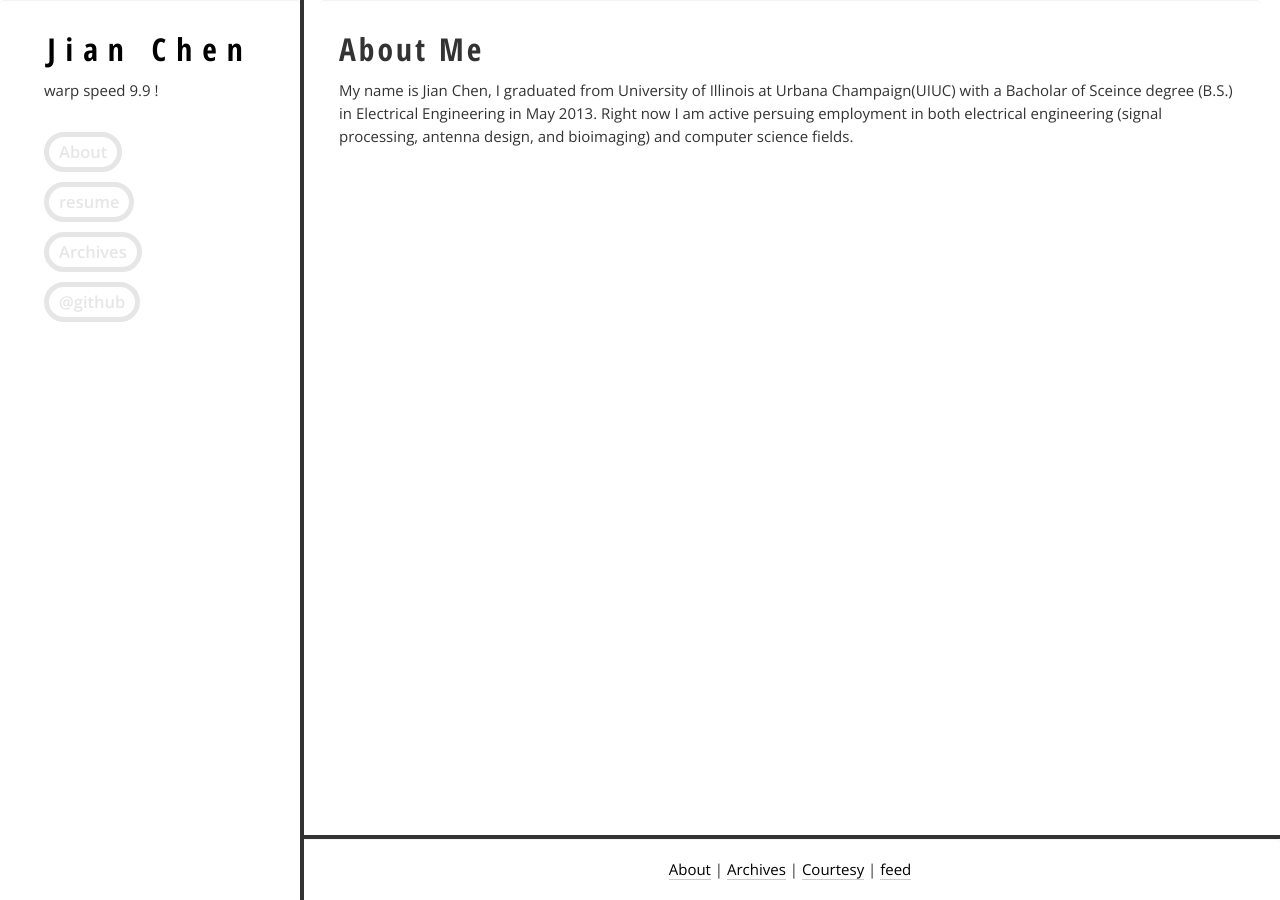
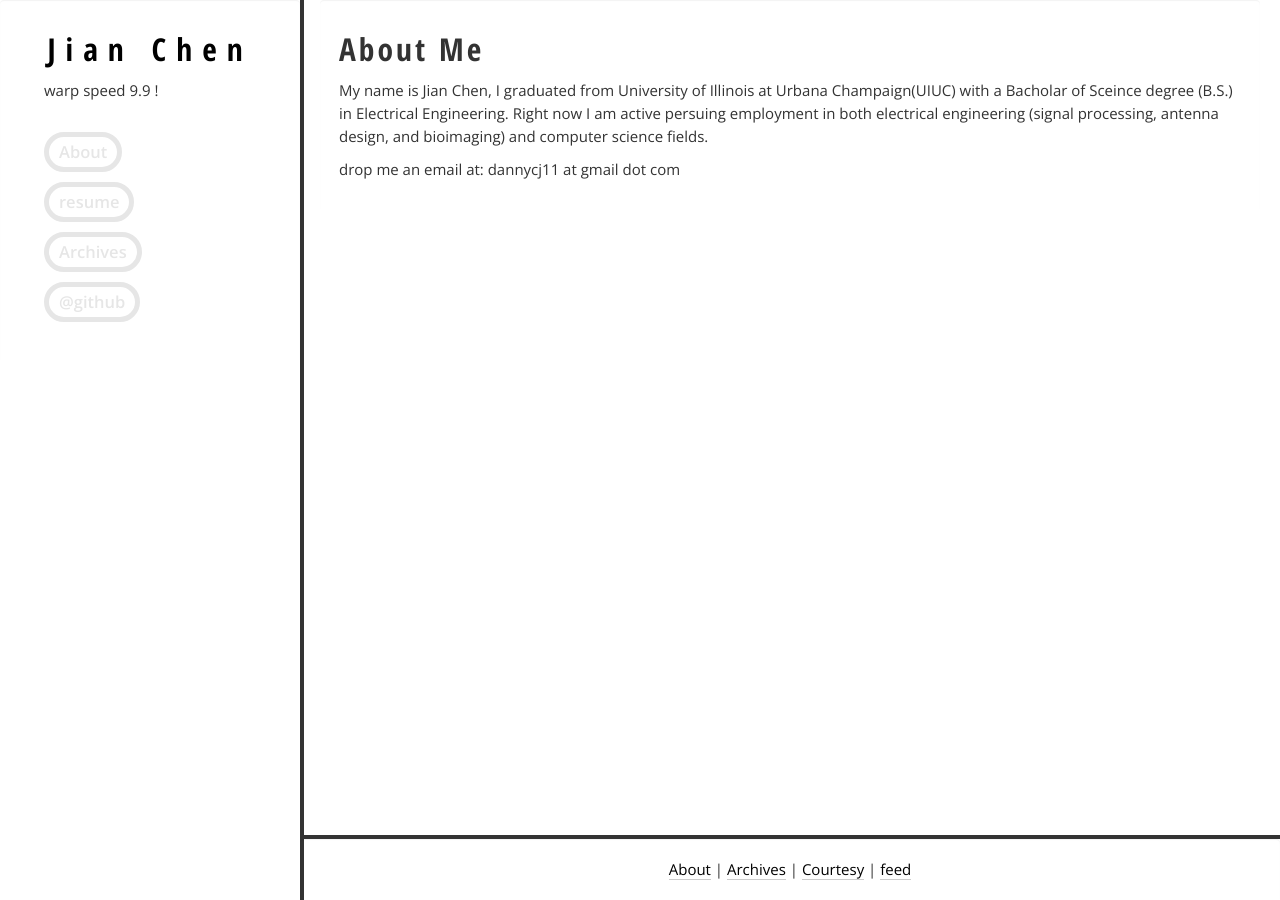
Before and after one commit to ericcj24/ericcj24.github.com, a Jekyll site: the page built from about.html, in a window 1280 px wide. Built offline with Jekyll 4.4.1, drawn with Linux system fonts in a browser that asks for light colours; nearby versions of some CDN libraries.

Commit message:
new about

```diff
--- a/about.html
+++ b/about.html
@@ -7,4 +7,6 @@ page_name: about
 
 <h1>About Me</h1>
 
-<p>My name is Jian Chen, I graduated from University of Illinois at Urbana Champaign(UIUC) with a Bacholar of Sceince degree (B.S.) in Electrical Engineering in May 2013. Right now I am active persuing employment in both electrical engineering (signal processing, antenna design, and bioimaging) and computer science fields.</p>
+<p>My name is Jian Chen, I graduated from University of Illinois at Urbana Champaign(UIUC) with a Bacholar of Sceince degree (B.S.) in Electrical Engineering. Right now I am active persuing employment in both electrical engineering (signal processing, antenna design, and bioimaging) and computer science fields.</p>
+
+<p>drop me an email at: dannycj11 at gmail dot com</p>
```
